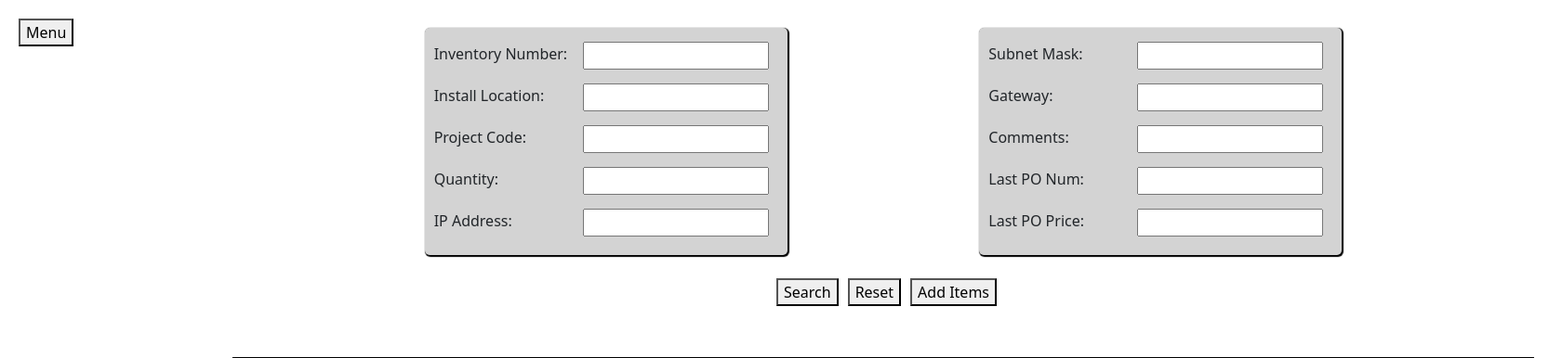
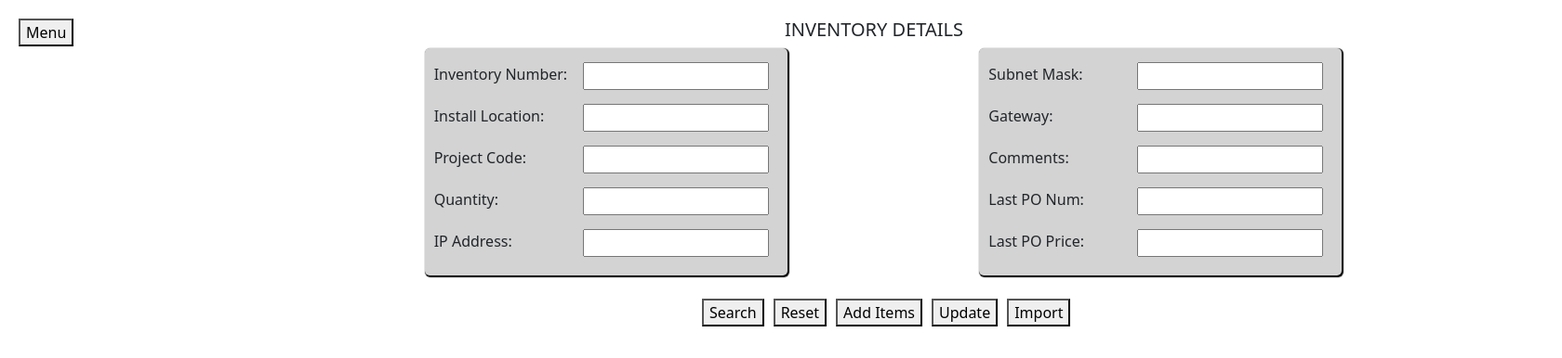
Before and after one commit to amaanshaik20/Infrastructure-Team-Project, a Flask app: page /inventory in a window 1680 px wide. Shown: the part 89-475 px from the top of the page at 93% size. Run offline with Flask 3, Linux system fonts and the light colour scheme.

Commit message:
Update inventory.html

```diff
--- a/templates/inventory.html
+++ b/templates/inventory.html
@@ -10,11 +10,11 @@
         integrity="sha384-T3c6CoIi6uLrA9TneNEoa7RxnatzjcDSCmG1MXxSR1GAsXEV/Dwwykc2MPK8M2HN" crossorigin="anonymous">
     <link rel="stylesheet" href="/static/style.css">
     <style>
-        .filters-inventory {
+        /* .filters-inventory {
             /* margin-top: -27px;
             margin-left: 190px;
-            padding-left: 50px; */
-        }
+            padding-left: 50px;
+        } */
 
         .search {
             display: flex;
@@ -100,7 +100,7 @@
             /* justify-content: center; */
             /* Adjust as needed */
             /* align-items: center; */
-            margin-left: 830px;
+            margin-left: 750px;
 
             /* Adjust as needed */
         }
@@ -171,6 +171,7 @@
         </div>
     </nav>
     <button class="toggle-btn" onclick="toggleSidebar()">Menu</button>
+    <h3 style="margin-top: 30px; text-align: center;margin-top: -10PX;margin-left: 200PX;font-size: 20PX;">INVENTORY DETAILS</h3>
     <div class="filters-inventory" id="filters">
         <div class="box1">
             <div class="search">
@@ -236,10 +237,16 @@
                 <div>
                     <button onclick="resetFilters()" class="reset">Reset</button>
                 </div>
-                <!-- <form action="/execute1" method="post">
+                <form action="/execute1" method="post">
                     <button class="additem" style="margin: 5px;"> Add Items</button>
-                </form> -->
-                <button onclick="toggleAddBar()" style="margin: 5px;">Add Items</button>
+                </form>
+                <form action="/update1" method="post">
+                    <button  style="margin: 5px;">Update</button>
+                </form>
+                <form action="/upload1" method="post">
+                    <button class="additem" style="margin: 5px;"> Import</button>
+                </form>
+                <!-- <button onclick="toggleAddBar()" style="margin: 5px;">Add Items</button> -->
             </div>
         </div>
     </div>
```
